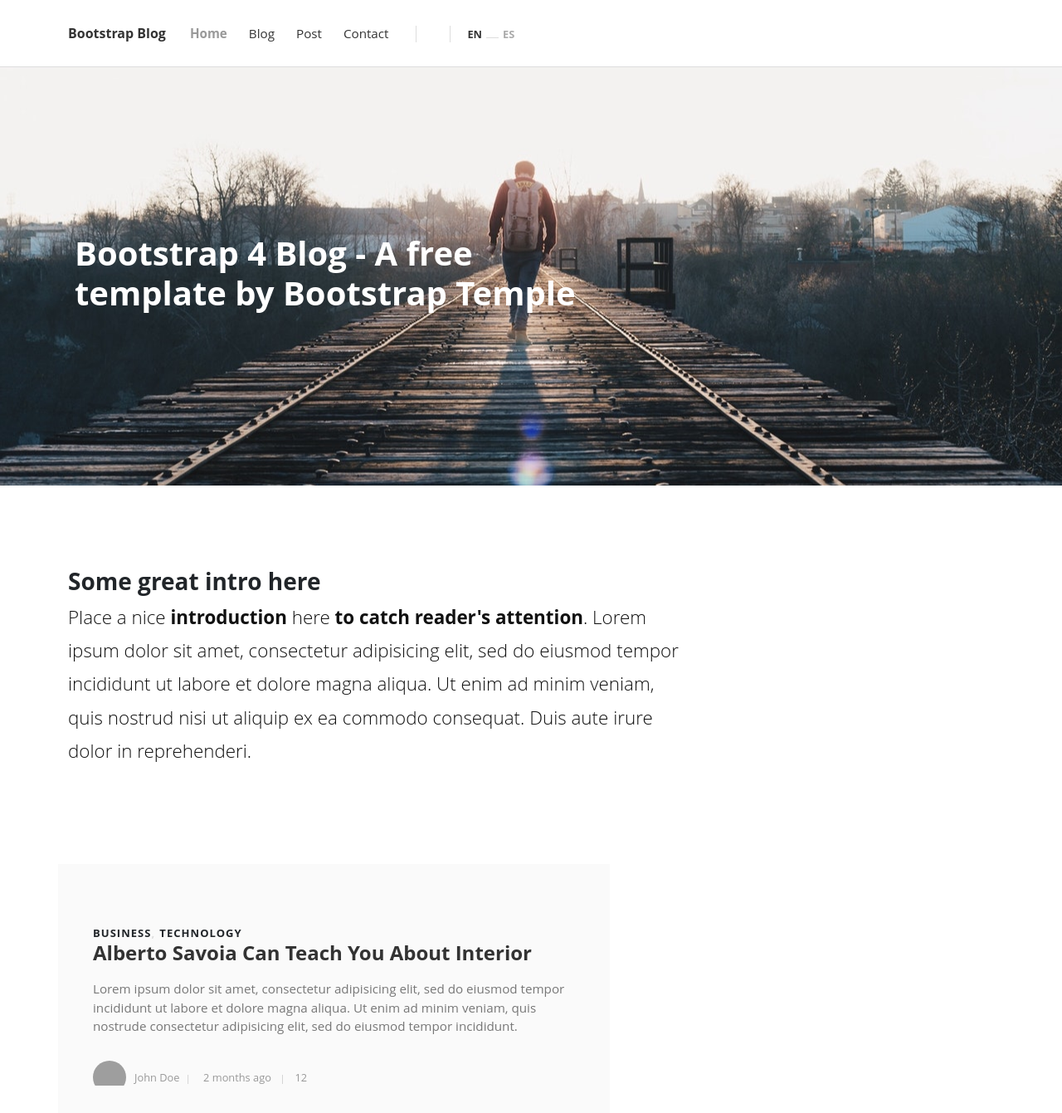
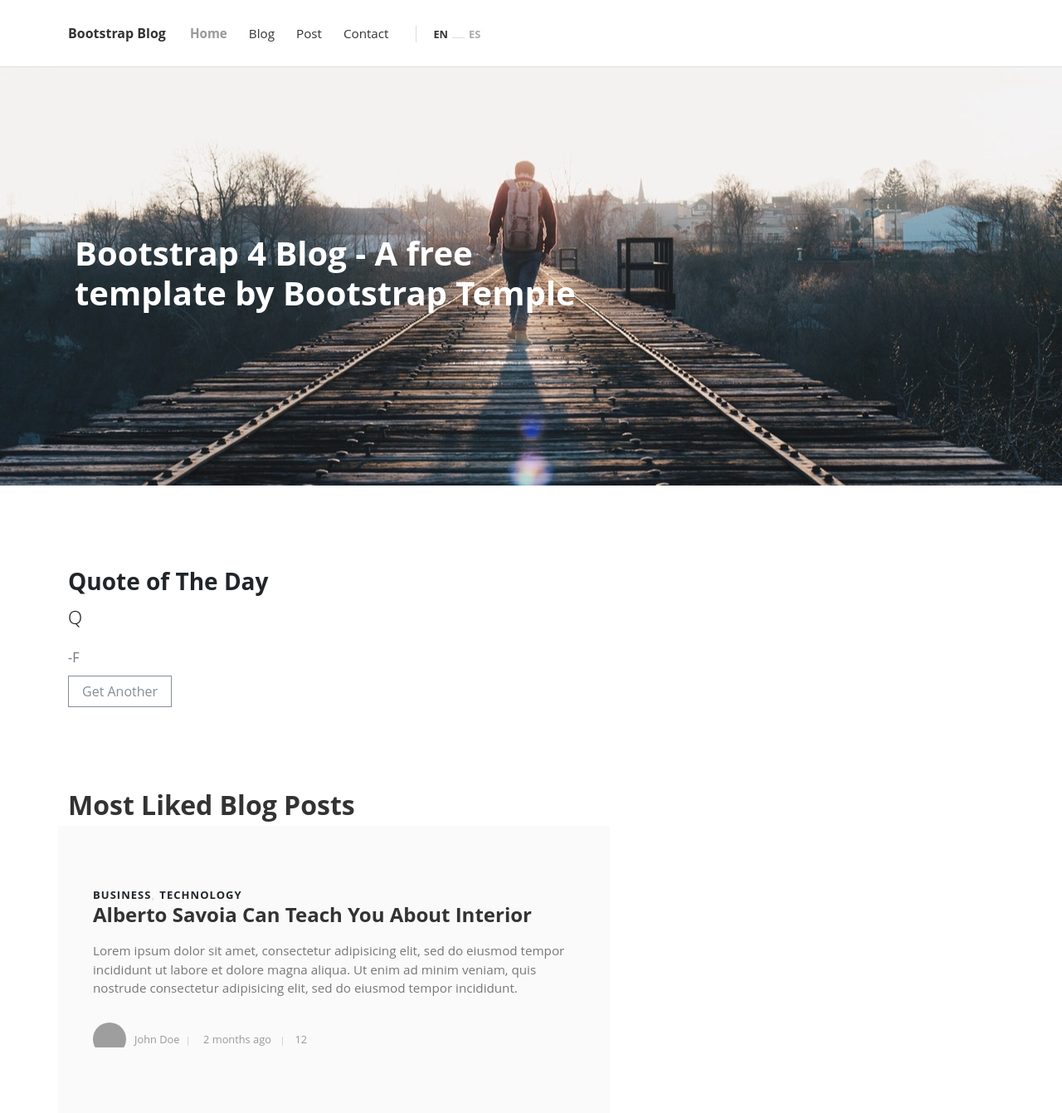
Before and after one commit to Hussein-omar-osman/Blog-Flask, a Flask app: page / in a window 1280 px wide. Shown: the top 1341 px of the page at 83% size. Run offline with Flask 2, Linux system fonts and the light colour scheme; some libraries are stand-ins or nearby versions; grey boxes are pictures that could not be loaded.

Commit message:
adding a the quote of the day fearture

```diff
--- a/blog/static/main.js
+++ b/blog/static/main.js
@@ -1,7 +1,6 @@
 const btnJoke = document.getElementById('joke');
-const p1 = document.getElementById('p1');
-const p2 = document.getElementById('p2');
-const p3 = document.getElementById('p3');
+const p2 = document.getElementById('quote');
+const p3 = document.getElementById('author');
 
 btnJoke.addEventListener('click', () => {
   getData();
@@ -11,15 +10,13 @@
   let res = await fetch('http://quotes.stormconsultancy.co.uk/random.json');
   let data = await res.json();
   if (data) {
-    // console.log(data.quote);
+    console.log(data);
+    p2.innerText = data.quote;
+    p3.innerText = `- ${data.author} -`;
+    return data;
   } else {
     console.log('no data');
   }
-
-  p1.innerText = data.id;
-  p2.innerText = data.quote;
-  p3.innerText = data.author;
-  return data;
 }
 
 let obj = {
--- a/blog/templates/home.html
+++ b/blog/templates/home.html
@@ -12,7 +12,7 @@
     />
     <link
       rel="stylesheet"
-      href="{{ url_for('static', filename='css/style.default.css') }}"
+      href="{{ url_for('static', filename='css/style.css') }}"
     />
     <link
       rel="stylesheet"
@@ -28,30 +28,6 @@
     <header class="header">
       <!-- Main Navbar-->
       <nav class="navbar navbar-expand-lg">
-        <div class="search-area">
-          <div
-            class="search-area-inner d-flex align-items-center justify-content-center"
-          >
-            <div class="close-btn"><i class="icon-close"></i></div>
-            <div class="row d-flex justify-content-center">
-              <div class="col-md-8">
-                <form action="#">
-                  <div class="form-group">
-                    <input
-                      type="search"
-                      name="search"
-                      id="search"
-                      placeholder="What are you looking for?"
-                    />
-                    <button type="submit" class="submit">
-                      <i class="icon-search-1"></i>
-                    </button>
-                  </div>
-                </form>
-              </div>
-            </div>
-          </div>
-        </div>
         <div class="container">
           <!-- Navbar Brand -->
           <div
@@ -61,17 +37,6 @@
               >Bootstrap Blog</a
             >
             <!-- Toggle Button-->
-            <button
-              type="button"
-              data-toggle="collapse"
-              data-target="#navbarcollapse"
-              aria-controls="navbarcollapse"
-              aria-expanded="false"
-              aria-label="Toggle navigation"
-              class="navbar-toggler"
-            >
-              <span></span><span></span><span></span>
-            </button>
           </div>
           <!-- Navbar Menu -->
           <div id="navbarcollapse" class="collapse navbar-collapse">
@@ -87,9 +52,7 @@
               </li>
               <li class="nav-item"><a href="#" class="nav-link">Contact</a></li>
             </ul>
-            <div class="navbar-text">
-              <a href="#" class="search-btn"><i class="icon-search-1"></i></a>
-            </div>
+
             <ul class="langs navbar-text">
               <a href="#" class="active">EN</a
               ><span> </span
@@ -121,15 +84,17 @@
       <div class="container">
         <div class="row">
           <div class="col-lg-8">
-            <h2 class="h3">Some great intro here</h2>
-            <p class="text-big">
-              Place a nice <strong>introduction</strong> here
-              <strong>to catch reader's attention</strong>. Lorem ipsum dolor
-              sit amet, consectetur adipisicing elit, sed do eiusmod tempor
-              incididunt ut labore et dolore magna aliqua. Ut enim ad minim
-              veniam, quis nostrud nisi ut aliquip ex ea commodo consequat. Duis
-              aute irure dolor in reprehenderi.
-            </p>
+            <h2 class="h3">Quote of The Day</h2>
+            <p class="text-big" id="quote">Q</p>
+            <span class="text-muted" id="author">-F</span>
+            <div style="margin-top: 10px; text-decoration: none">
+              <!-- <a href="" class="btn btn-outline-secondary" id="joke"
+                >Get Another</a
+              > -->
+              <button class="btn btn-outline-secondary" id="joke">
+                Get Another
+              </button>
+            </div>
           </div>
         </div>
       </div>
@@ -137,6 +102,9 @@
     <!-- Posts -->
     <section class="featured-posts no-padding-top">
       <div class="container">
+        <header>
+          <h2>Most Liked Blog Posts</h2>
+        </header>
         <!-- Post-->
         <div class="row d-flex align-items-stretch most-liked">
           <div class="text col-lg-7">
```
Also changed, not shown: blog/static/css/style.css (renamed from blog/static/css/style.default.css).
